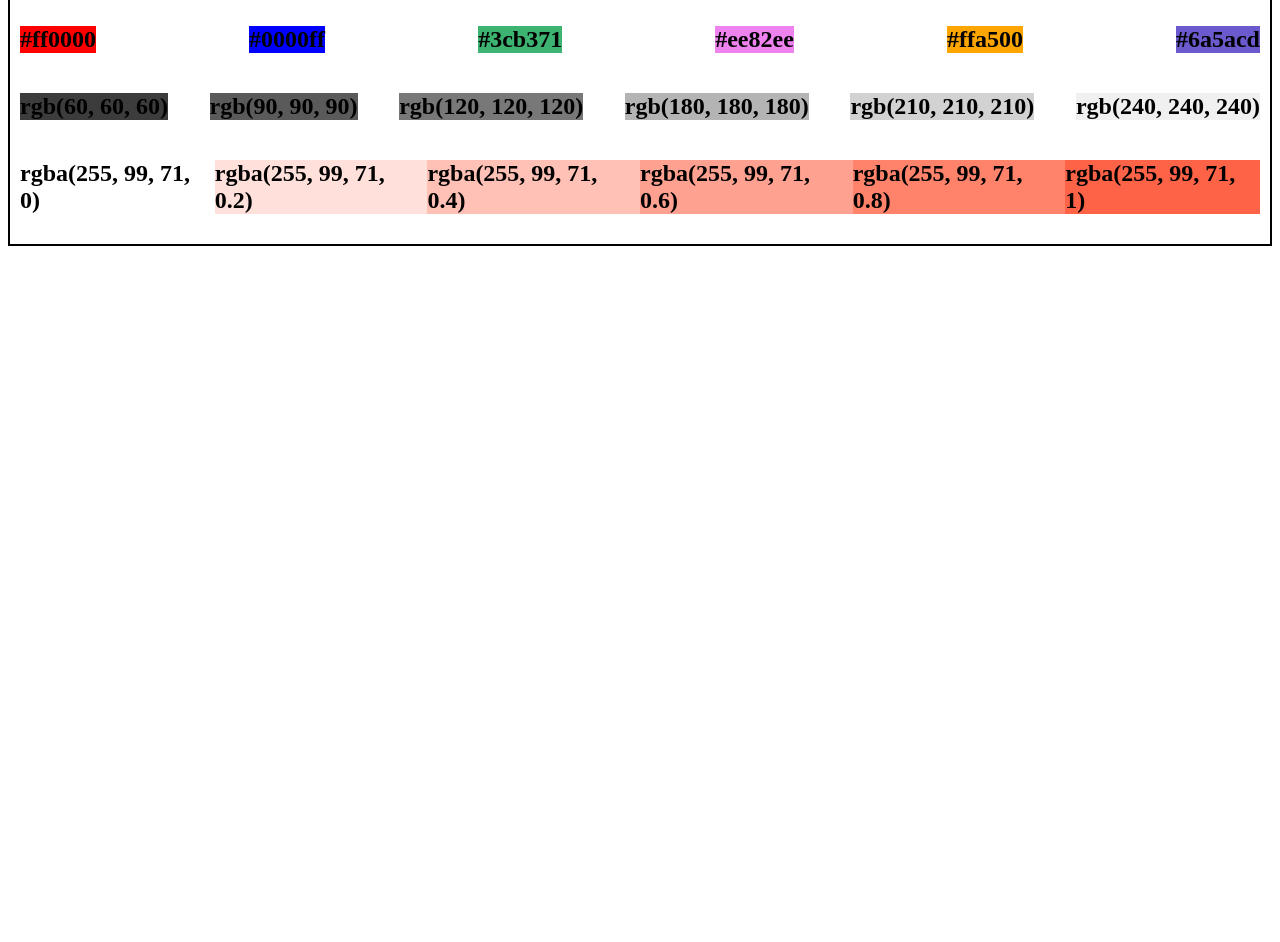
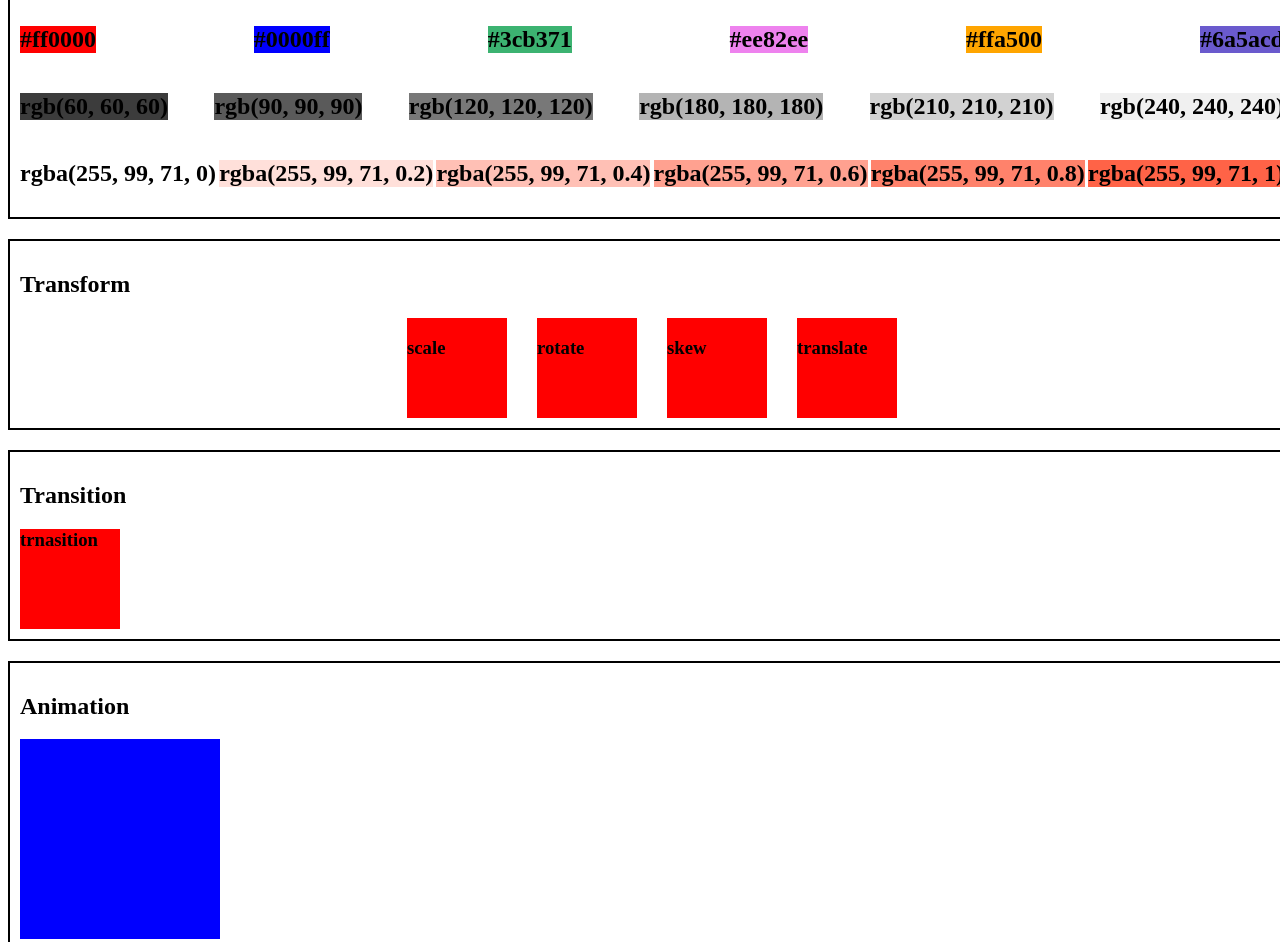
Before and after one commit to ImdaduRohman23/belajar-css, a plain HTML site: page index.html in a window 1280 px wide. Shown: the part 232-1174 px from the top of the page. Before the commit the page ends 800 px from the top, so only its background shows below. Drawn offline with Linux system fonts and the light colour scheme.

Commit message:
tranform, transtion, and animation

```diff
--- a/index.html
+++ b/index.html
@@ -12,7 +12,7 @@
 <body>
     <h1 style="text-align: center">COBA-COBA CSS</h1>
 
-    <div class="colors">
+    <div class="materi">
         <h2>Colors</h2>
         <div class="colors__main">
             <h1 style="background-color:Tomato;">Tomato</h1>
@@ -50,27 +50,42 @@
         </div>
     </div>
 
-    <!-- <h2>Font Styling</h2>
-    <div class="font">
-        <div class="fontFam">
-            <h4>Font Family</h4>
+    <div class="materi">
+        <h2>Transform</h2>
+        <div class="transform-container">
+            <div class="scale kotak">
+                <h3>scale</h3>
+            </div>
+            <div class="rotate kotak">
+                <h3>rotate</h3>
+            </div>
+            <div class="skew kotak">
+                <h3>skew</h3>
+            </div>
+            <div class="translate kotak">
+                <h3>translate</h3>
+            </div>
         </div>
-        <div>
-            <h4>Font Size</h4>
+    </div>
+
+    <div class="materi">
+        <h2>Transition</h2>
+        <div class="transition-container">
+            <div class="transition">
+                <h3>trnasition</h3>
+            </div>
         </div>
-        <div>
-            <h4>Font Weight</h4>
+    </div>
+
+    <div class="materi">
+        <h2>Animation</h2>
+        <div class="kotak animasi">
+
         </div>
-        <div>
-            <h4>Font Variant</h4>
-        </div>
-        <div>
-            <h4>Font Style</h4>
-        </div>
-        <div>
-            <h4>Line Height</h4>
-        </div>
-    </div> -->
+    </div>
+
+    <div style="margin-bottom: 300px;"></div>
+
 </body>
 
 </html>
--- a/style.css
+++ b/style.css
@@ -5,12 +5,80 @@
   border: 1px solid black;
 }
 
-.colors {
+.materi {
+  margin-top: 20px;
+  padding: 10px;
+  width: 100%;
   border: 2px solid black;
-    padding: 10px;
 }
 
 .colors__main {
   display: flex;
   justify-content: space-between;
 }
+
+.transform-container {
+  display: flex;
+  justify-content: center;
+  gap: 30px;
+}
+
+.kotak {
+  width: 100px;
+  height: 100px;
+  background: red;
+}
+
+.scale:hover {
+  transform: scale(1.2);
+  background: blue;
+}
+
+.rotate:hover {
+  transform: rotate(45deg);
+}
+
+.skew:hover {
+  transform: skew(45deg);
+}
+
+.translate:hover {
+  transform: translate(100px, 50px);
+}
+
+.transition {
+  width: 100px;
+  height: 100px;
+  background: red;
+  transition: 2s; //scr default all properti
+}
+
+.transition-container:hover .transition {
+  transform: rotate(180deg);
+  background: blue;
+}
+
+.animasi {
+  width: 200px;
+  height: 200px;
+  background: blue;
+}
+
+.animasi:hover {
+  animation: ubahKotak 3s;
+}
+
+@keyframes ubahKotak {
+  0% {
+    background: red;
+  }
+  50% {
+    background: yellow;
+    width: 300px;
+  }
+
+  75% {
+    background: green;
+    width: 300px;
+  }
+}
```
Lines whose indentation alone changed are shown as unchanged.
